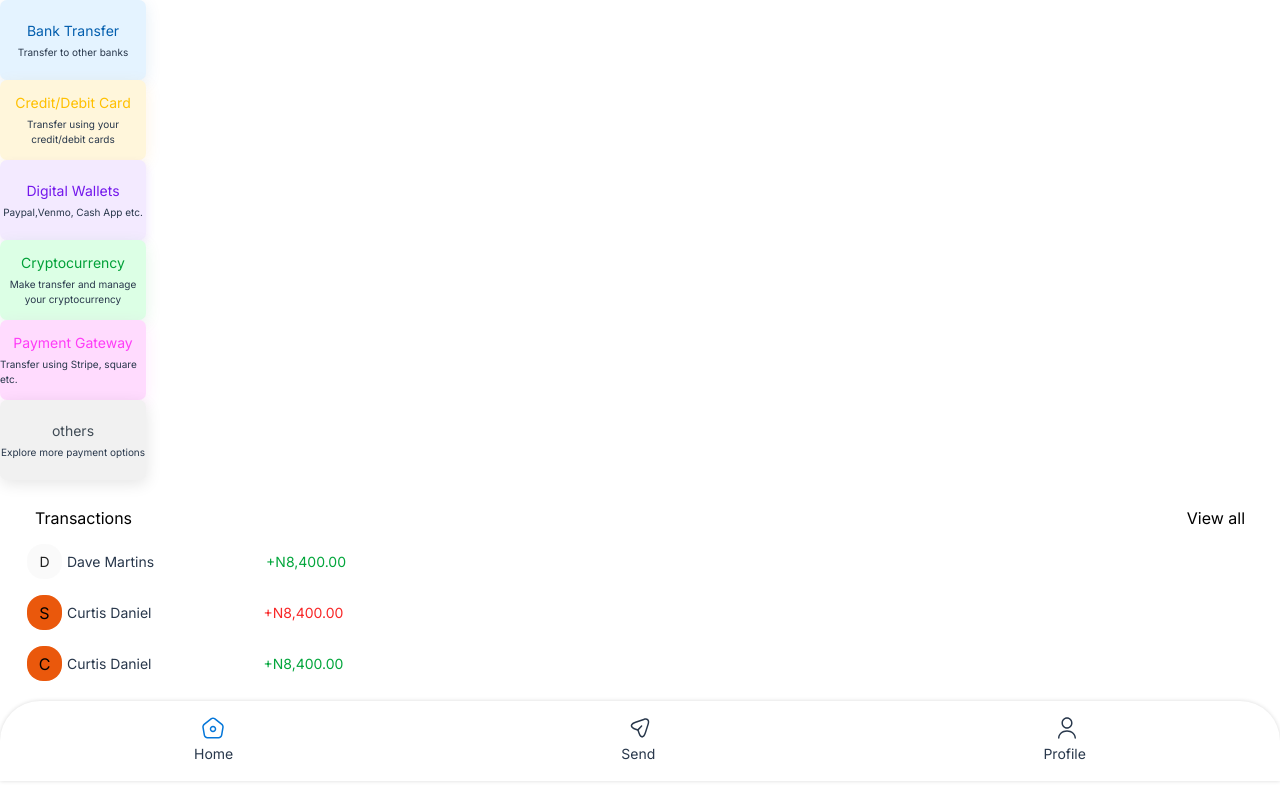
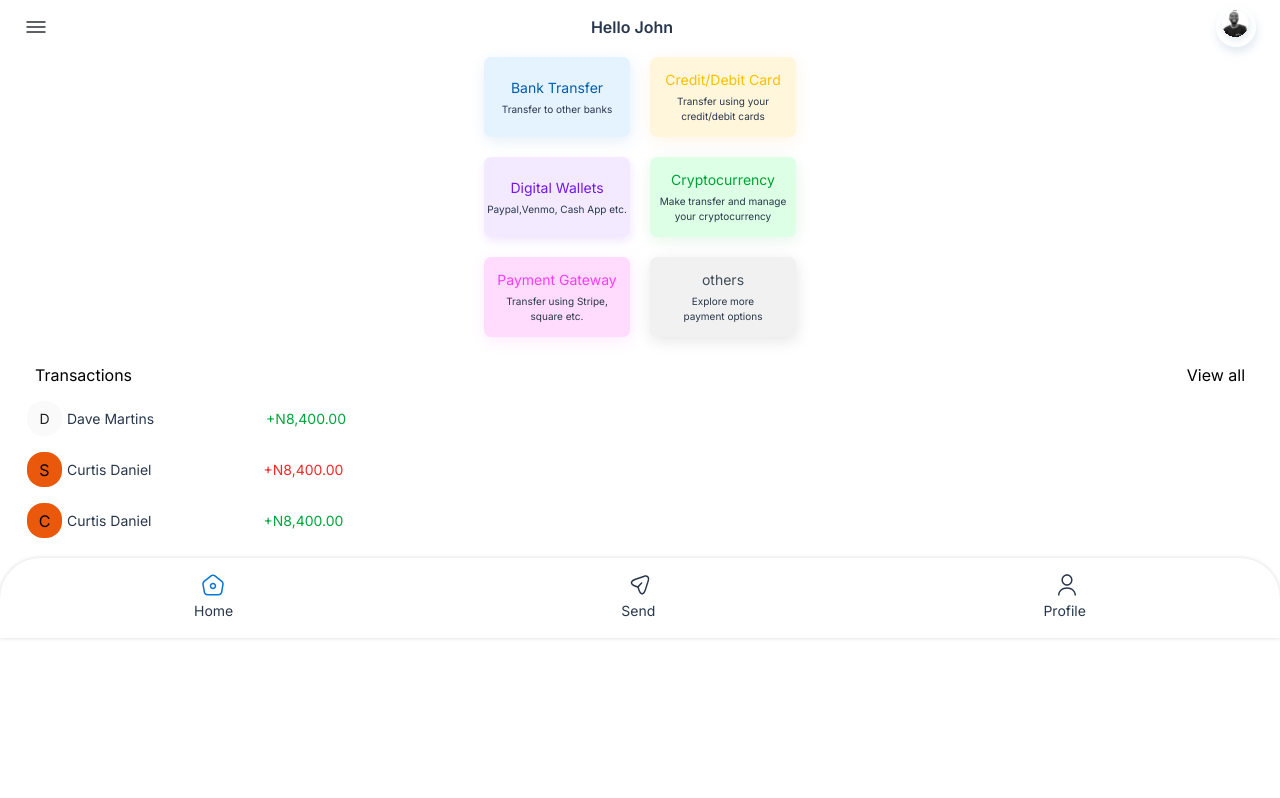
Before and after one commit to Maxwell011/moni-finance, a Next.js app: page /send in a window 1280 px wide. Built offline with nearby package versions, Linux system fonts and the light colour scheme.

Commit message:
Add navigation and update payment options layout

```diff
--- a/src/app/send/page.tsx
+++ b/src/app/send/page.tsx
@@ -1,12 +1,14 @@
 import Footer from "../components/Footer";
+import Nav from "../components/Nav";
 import Transactions from "../components/Transactions";
 
 const Send = () => {
   return (
     <>
       <section>
+        <Nav/>
         <div>
-          <div className=''>
+          <div className='flex gap-5 items-center justify-center mb-5'>
             <div className='w-[146px] h-20 rounded-[7px] flex flex-col items-center justify-center gap-1 bg-[#E4F3FF] shadow-[1px_4px_15px_0px_rgba(3,94,174,0.10)]'>
               <h2 className='text-sm text-[#035EAE]'>Bank Transfer</h2>
               <p className='text-[#28374b] text-[10px]'>
@@ -20,7 +22,7 @@ const Send = () => {
               </p>
             </div>
           </div>
-          <div>
+          <div className='flex gap-5 items-center justify-center mb-5'>
             <div className='bg-[#F3EAFF] w-[146px] h-20 rounded-[7px] flex flex-col items-center justify-center gap-1 shadow-[1px_4px_10px_0px_rgba(115,23,236,0.10)]'>
               <h2 className='text-sm text-[#7317EC]'>Digital Wallets</h2>
               <p className='text-[#28374b] text-[10px] text-center'>
@@ -34,19 +36,19 @@ const Send = () => {
               </p>
             </div>
           </div>
-          <div>
+          <div className='flex gap-5 items-center justify-center mb-5'>
             <div className='bg-[#FFDBFE] w-[146px] h-20 rounded-[7px] flex flex-col items-center justify-center gap-1 shadow-[1px_4px_15px_0px_rgba(255,60,247,0.10)]'>
               <h2 className='text-sm text-[#FF3CF7] text-center'>
                 Payment Gateway
               </h2>
-              <p className='text-[#28374b] text-[10px]'>
-                Transfer using Stripe, square etc.
+              <p className='text-[#28374b] text-[10px] text-center'>
+                Transfer using Stripe, <br /> square etc.
               </p>
             </div>
             <div className='bg-[#F1F1F1] w-[146px] h-20 rounded-[7px] flex flex-col items-center justify-center gap-1 shadow-[1px_4px_15px_0px_rgba(0,0,0,0.10)]'>
               <h2 className='text-[#414c56] text-sm'>others</h2>
               <p className='text-[#28374b] text-[10px] text-center'>
-                Explore more payment options
+                Explore more <br /> payment options
               </p>
             </div>
           </div>
```
